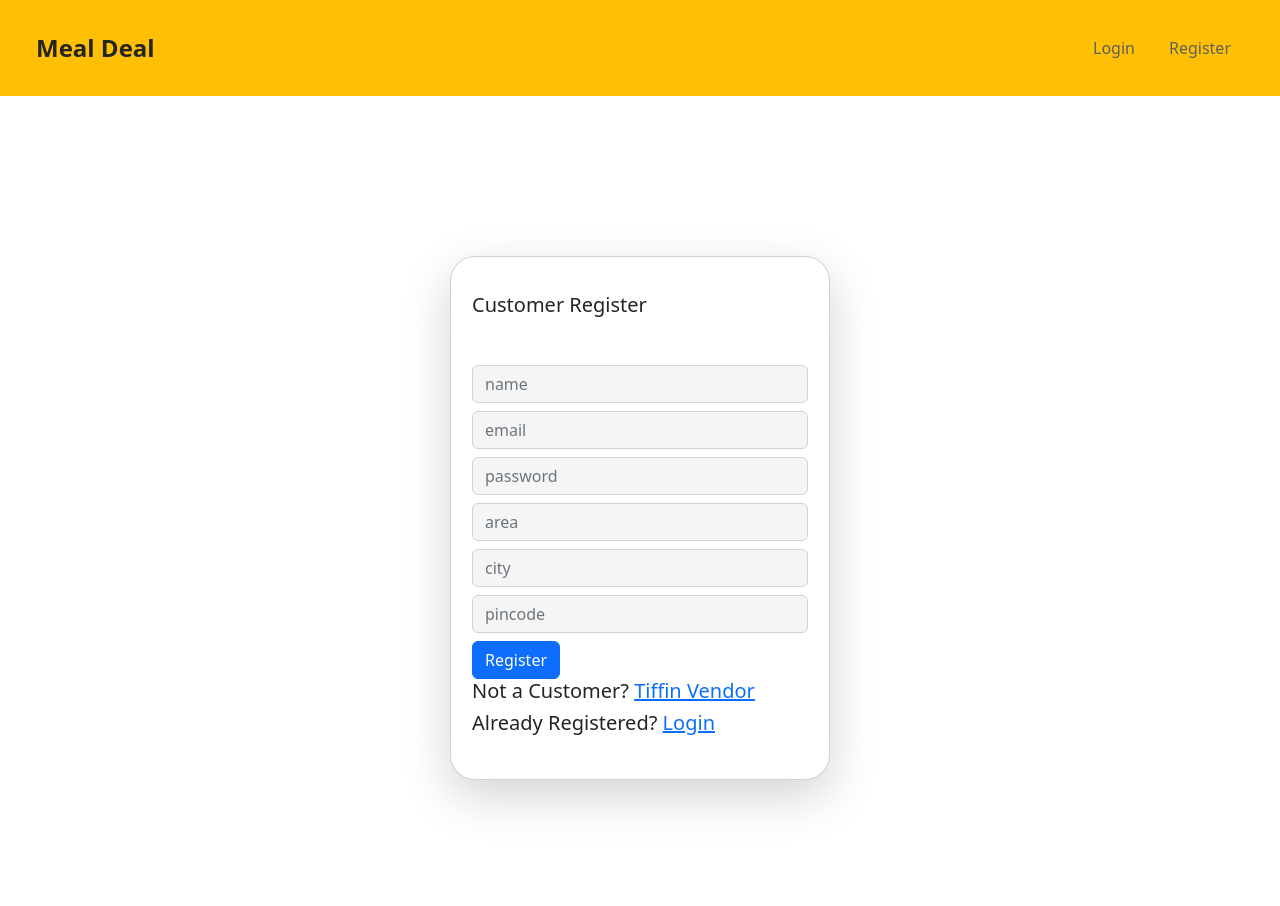
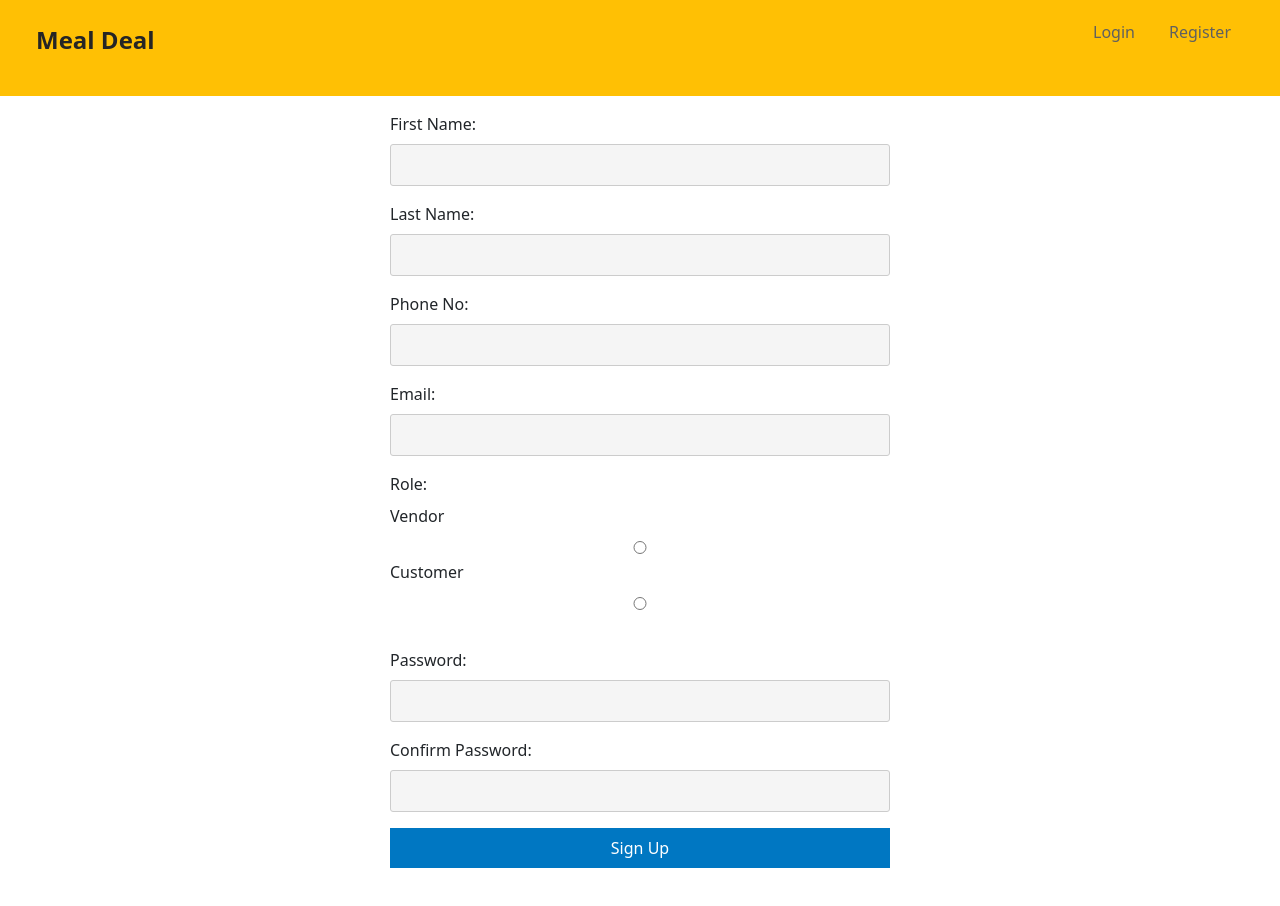
Before and after one commit to ITUS-Tech/MealDeal-Frontend, a React (Create React App) app in the folder meal-deal/: page /customer/register in a window 1280 px wide. Shown: the top 906 px of the page. After the commit the page ends 884 px from the top, so only its background shows below. Built offline with nearby package versions, Linux system fonts and the light colour scheme.

Commit message:
Updated Validations

```diff
--- a/meal-deal/package.json
+++ b/meal-deal/package.json
@@ -9,14 +9,14 @@
     "@testing-library/jest-dom": "^5.16.5",
     "@testing-library/react": "^13.4.0",
     "@testing-library/user-event": "^13.5.0",
-    "axios": "^1.3.2",
+    "axios": "^1.3.3",
     "bootstrap": "^5.2.3",
     "js-cookie": "^3.0.1",
     "jwt-decode": "^3.1.2",
     "react": "^18.2.0",
     "react-dom": "^18.2.0",
     "react-redux": "^8.0.5",
-    "react-router-dom": "^6.8.0",
+    "react-router-dom": "^6.8.1",
     "react-scripts": "^5.0.1",
     "react-toastify": "^9.1.1",
     "redux": "^4.2.1",
--- a/meal-deal/src/screens/customerRegister.js
+++ b/meal-deal/src/screens/customerRegister.js
@@ -1,103 +1,147 @@
-import React, { useState, useEffect } from "react";
-import { Link, useNavigate } from "react-router-dom";
+import React, { useState } from 'react';
+import '../styles/signup.css'
 
-import { toast } from "react-toastify";
-import "react-toastify/dist/ReactToastify.css";
 
-import { clearToken } from "../services/clearJwt";
-import { registerCustomer as register } from "../services/customerService";
-import FormInput from "../common/formInput";
+function SignupForm() {
+  const [firstName, setFirstName] = useState('');
+  const [lastName, setLastName] = useState('');
+  const [phone, setPhone] = useState('');
+  const [email, setEmail] = useState('');
+  const [password, setPassword] = useState('');
+  const [confirmPassword, setConfirmPassword] = useState('');
+  const [errorMessage, setErrorMessage] = useState('');
+  const [accountType, setAccountType] = useState('');
 
-import "../styles/auth.css";
 
-function CustomerRegister(props) {
-  const [customer, setCustomer] = useState({
-    name: "",
-    email: "",
-    password: "",
-    area: "",
-    city: "",
-    pincode: "",
-  });
-  let navigate = useNavigate();
-  useEffect(() => {
-    clearToken(props.updateToken);
-    // eslint-disable-next-line react-hooks/exhaustive-deps
-  }, []);
+  const handleSubmit = async (event) => {
+    event.preventDefault();
 
-  const handleChange = ({ currentTarget: input }) => {
-    const cust = { ...customer };
-    cust[input.name] = input.value;
-    setCustomer(cust);
+    if (password !== confirmPassword) {
+      setErrorMessage('Passwords do not match.');
+      return;
+    }
+
+    const validateEmail = (email) => {
+      // Regex to validate email format
+      const emailRegex = /^[^\s@]+@[^\s@]+\.[^\s@]+$/;
+      return emailRegex.test(email);
+    };
+
+    const validatePhone = (phone) => {
+      // Regex to validate phone number format
+      const phoneRegex = /^\d{10}$/;
+      return phoneRegex.test(phone);
+    };
+
+      // Validate first name
+      if (!firstName) {
+        setErrorMessage('Please enter your first name.');
+        return;
+      }
+
+      // Validate last name
+      if (!lastName) {
+        setErrorMessage('Please enter your last name.');
+        return;
+      }
+
+      // Validate phone number
+    if (!validatePhone(phone)) {
+      setErrorMessage('Please enter a valid 10-digit phone number.');
+      return;
+    }
+
+    // Validate email
+    if (!validateEmail(email)) {
+      setErrorMessage('Please enter a valid email address.');
+      return;
+    }
+
+    if (!accountType) {
+      setErrorMessage('Account type is required');
+      return;
+    }
+
+    // Validate password
+    if (password.length < 8) {
+      setErrorMessage('Password must be at least 8 characters.');
+      return;
+    }
+
+    // Check if password and confirm password match
+    if (password !== confirmPassword) {
+      setErrorMessage('Passwords do not match.');
+      return;
+    }
+
+    const formData = {
+      firstName,
+      lastName,
+      phone,
+      email,
+      accountType,
+      password,
+      confirmPassword
+    };
+
+     try {
+       const response = await fetch('http://localhost:49840/customer/register', {
+         method: 'POST',
+         headers: {
+           'Content-Type': 'application/json'
+         },
+         body: JSON.stringify(formData)
+       });
+
+       if (response.ok) {
+         // Sign up successful, redirect to home page
+         window.location.href = '/';
+       } else {
+         setErrorMessage('Something went wrong, please try again later.');
+       }
+     } catch (error) {
+       setErrorMessage('Something went wrong, please try again later.');
+     }
   };
 
-  const handleRegister = async (e) => {
-    e.preventDefault();
-    const result = await register(customer, props.updateToken);
-    if (result === true) navigate("/customer");
-    else if (result) toast.error(result.data);
-  };
   return (
-    <div className="card form-card shadow-lg">
-      <div className="card-body">
-        <form>
-          <h5 className="card-title mb-5">Customer Register</h5>
-          <FormInput
-            value={customer.name}
-            type="text"
-            name="name"
-            onChange={handleChange}
-          />
-          <FormInput
-            value={customer.email}
-            type="email"
-            name="email"
-            onChange={handleChange}
-          />
-          <FormInput
-            value={customer.password}
-            type="password"
-            name="password"
-            onChange={handleChange}
-          />
-          <FormInput
-            value={customer.area}
-            type="text"
-            name="area"
-            onChange={handleChange}
-          />
-          <FormInput
-            value={customer.city}
-            type="text"
-            name="city"
-            onChange={handleChange}
-          />
-          <FormInput
-            value={customer.pincode}
-            type="number"
-            name="pincode"
-            onChange={handleChange}
-          />
-
-          <button className="btn btn-primary" onClick={handleRegister}>
-            Register
-          </button>
-          <h5 className="message">
-            Not a Customer?{" "}
-            <Link className="pointer" to="/tiffin-vendor/login">
-              Tiffin Vendor
-            </Link>
-          </h5>
-          <h5 className="message">
-            Already Registered?{" "}
-            <Link className="pointer" to="/customer/login">
-              Login
-            </Link>
-          </h5>
-        </form>
+    <form onSubmit={handleSubmit}>
+      <div  className='body'>
+        <label htmlFor="firstName">First Name:</label>
+        <input type="text" id="firstName" value={firstName} onChange={(event) => setFirstName(event.target.value)} required />
       </div>
-    </div>
+      <div>
+        <label htmlFor="lastName">Last Name:</label>
+        <input type="text" id="lastName" value={lastName} onChange={(event) => setLastName(event.target.value)} required />
+      </div>
+      <div>
+        <label htmlFor="phone">Phone No:</label>
+        <input type="text" id="phone" value={phone} onChange={(event) => setPhone(event.target.value)} required />
+      </div>
+      <div>
+        <label htmlFor="email">Email:</label>
+        <input type="email" id="email" value={email} onChange={(event) => setEmail(event.target.value)} required />
+      </div>
+      <div>
+          <label>Role:</label>
+          <div>
+          <label htmlFor="vendor">Vendor</label>
+            <input type="radio" name="role" value="customer" checked={accountType === 'customer'} onChange={(event) => setAccountType(event.target.value)} required />
+            <label htmlFor="customer">Customer</label>
+            <input type="radio" name="role" value="vendor" checked={accountType === 'vendor'} onChange={(event) => setAccountType(event.target.value)} required />
+          </div>
+      </div>
+      <div>
+        <label htmlFor="password">Password:</label>
+        <input type="password" id="password" value={password} onChange={(event) => setPassword(event.target.value)} required />
+      </div>
+      <div>
+        <label htmlFor="confirmPassword">Confirm Password:</label>
+        <input type="password" id="confirmPassword" value={confirmPassword} onChange={(event) => setConfirmPassword(event.target.value)} required />
+      </div>
+      {errorMessage && <div>{errorMessage}</div>}
+      <button type="submit">Sign Up</button>
+    </form>
   );
 }
-
-export default CustomerRegister;
+export default SignupForm;
--- /dev/null
+++ b/meal-deal/src/styles/signup.css
@@ -0,0 +1,43 @@
+form {
+    max-width: 500px;
+    margin: 0 auto;
+    display: flex;
+    flex-direction: column;
+  }
+
+  div {
+    margin-bottom: 1rem;
+  }
+
+  label {
+    display: block;
+    margin-bottom: 0.5rem;
+  }
+
+  input {
+    padding: 0.5rem;
+    border: 1px solid #ccc;
+    border-radius: 3px;
+    font-size: 1rem;
+    width: 100%;
+    box-sizing: border-box;
+  }
+
+  button {
+    padding: 0.5rem;
+    border: none;
+    border-radius: 3px;
+    background-color: #0077c2;
+    color: #fff;
+    font-size: 1rem;
+    cursor: pointer;
+  }
+
+  button:hover {
+    background-color: #006ba1;
+  }
+
+  .error-message {
+    color: red;
+    margin-top: 1rem;
+  }
```
Also changed, not shown: 1 other file (tests, documents, lock files or other folders).
